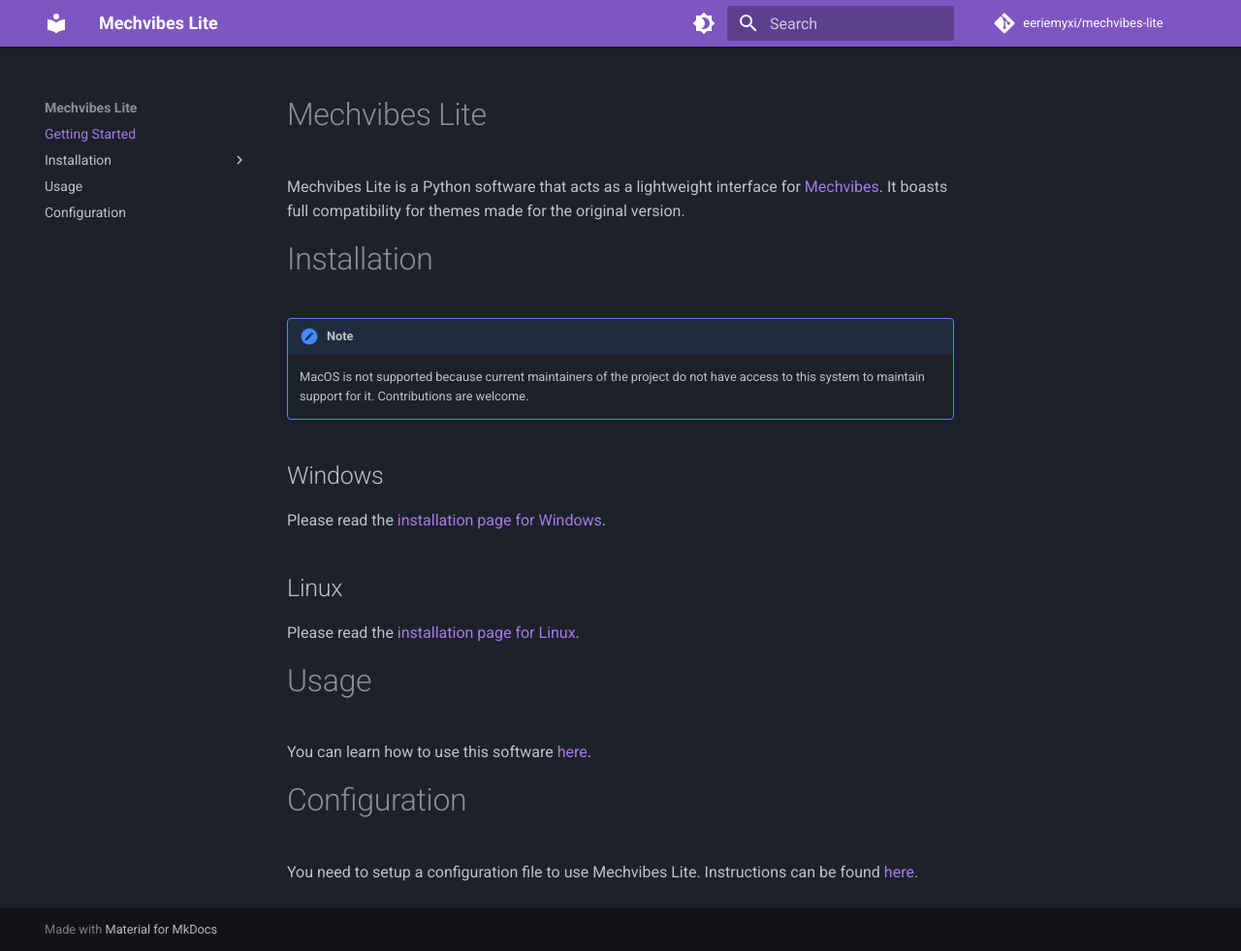
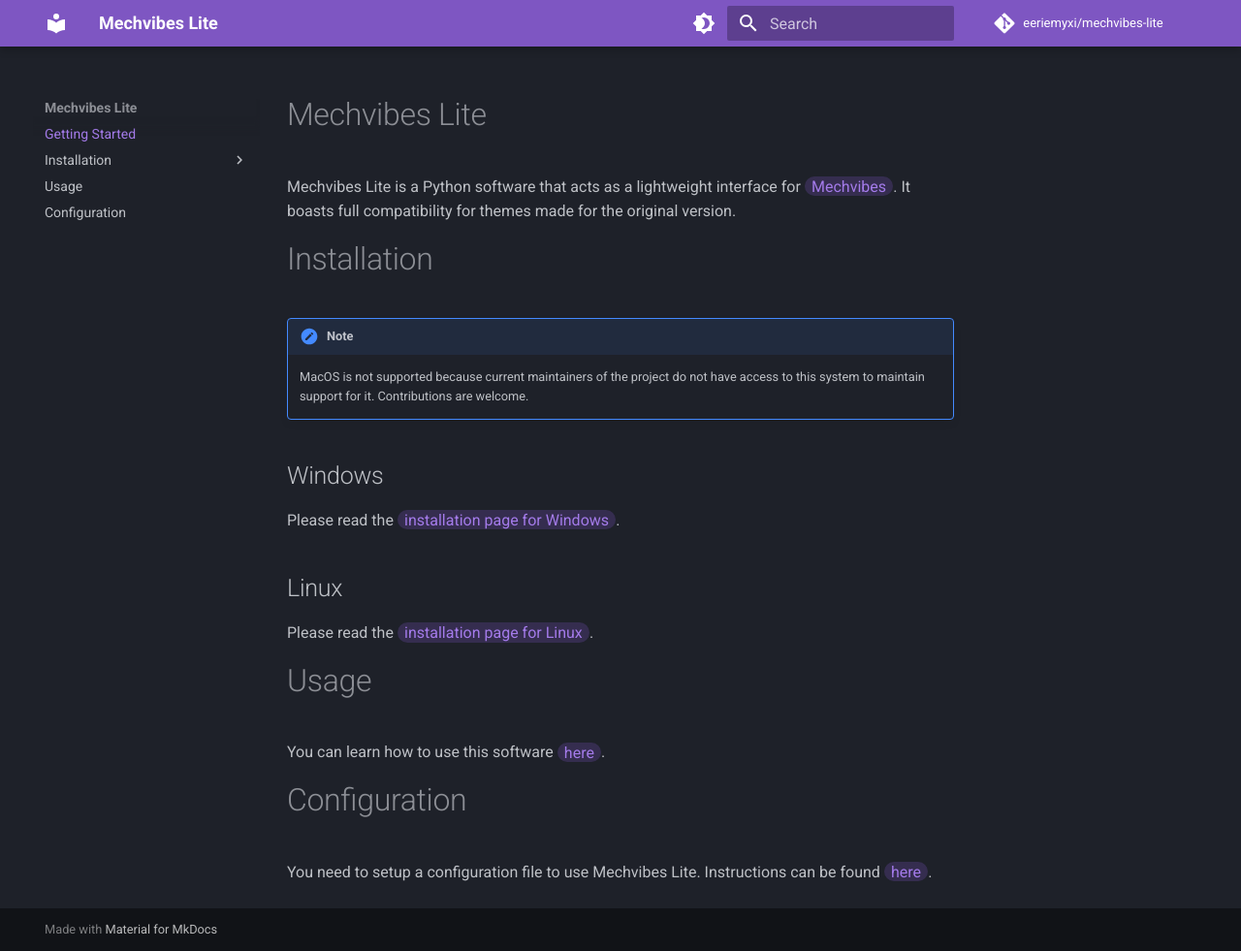
Before and after one commit to eeriemyxi/mechvibes-lite, an MkDocs documentation site: the page built from docs/index.md, in a window 1280 px wide and 981 px high. Shown: the whole window at 97% size. Built offline with MkDocs 1.6.1 and Material for MkDocs 9.7.7, drawn with Linux system fonts in a browser that asks for light colours; comment, search, counter and statistics services are not loaded.

Commit message:
feat(docs): make links look nicer

```diff
--- a/docs/css/extra.css
+++ b/docs/css/extra.css
@@ -1,4 +1,26 @@
 @import url("https://fonts.googleapis.com/css2?family=JetBrains+Mono:wght@400;700&display=swap");
+
+p > a {
+    position: relative;
+    padding: .05em .45em;
+    border-radius: .7em;
+    z-index: 1;
+}
+
+p > a::before {
+    content: "";
+    position: absolute;
+    inset: 0;
+    background-color: var(--md-primary-fg-color);
+    z-index: -1;
+    opacity: .25;
+    border-radius: inherit;
+    transition: box-shadow 10s ease-in;
+}
+
+p > a:hover::before {
+    background-color: var(--md-accent-fg-color);
+}
 
 .md-typeset code {
     font-family: "JetBrains Mono", monospace;
```
